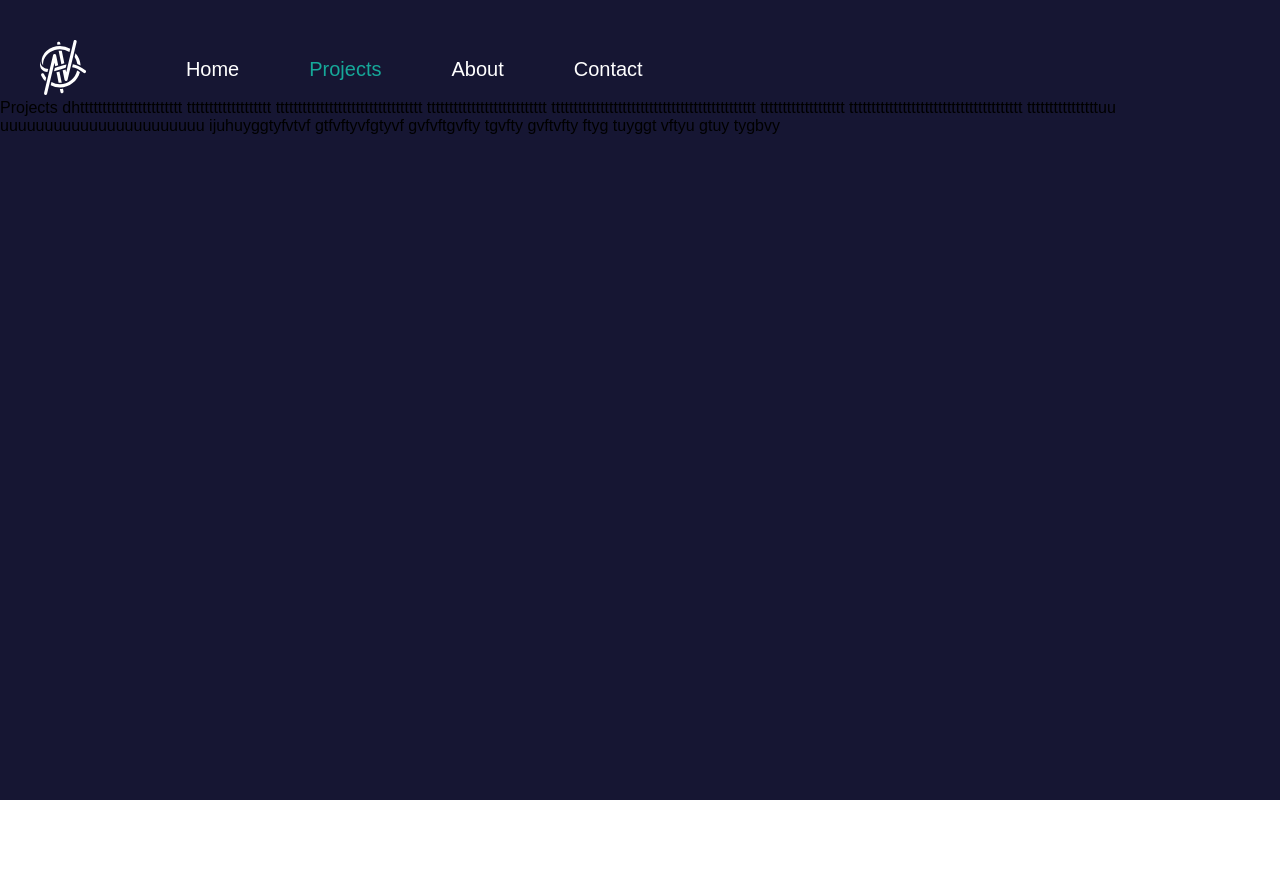
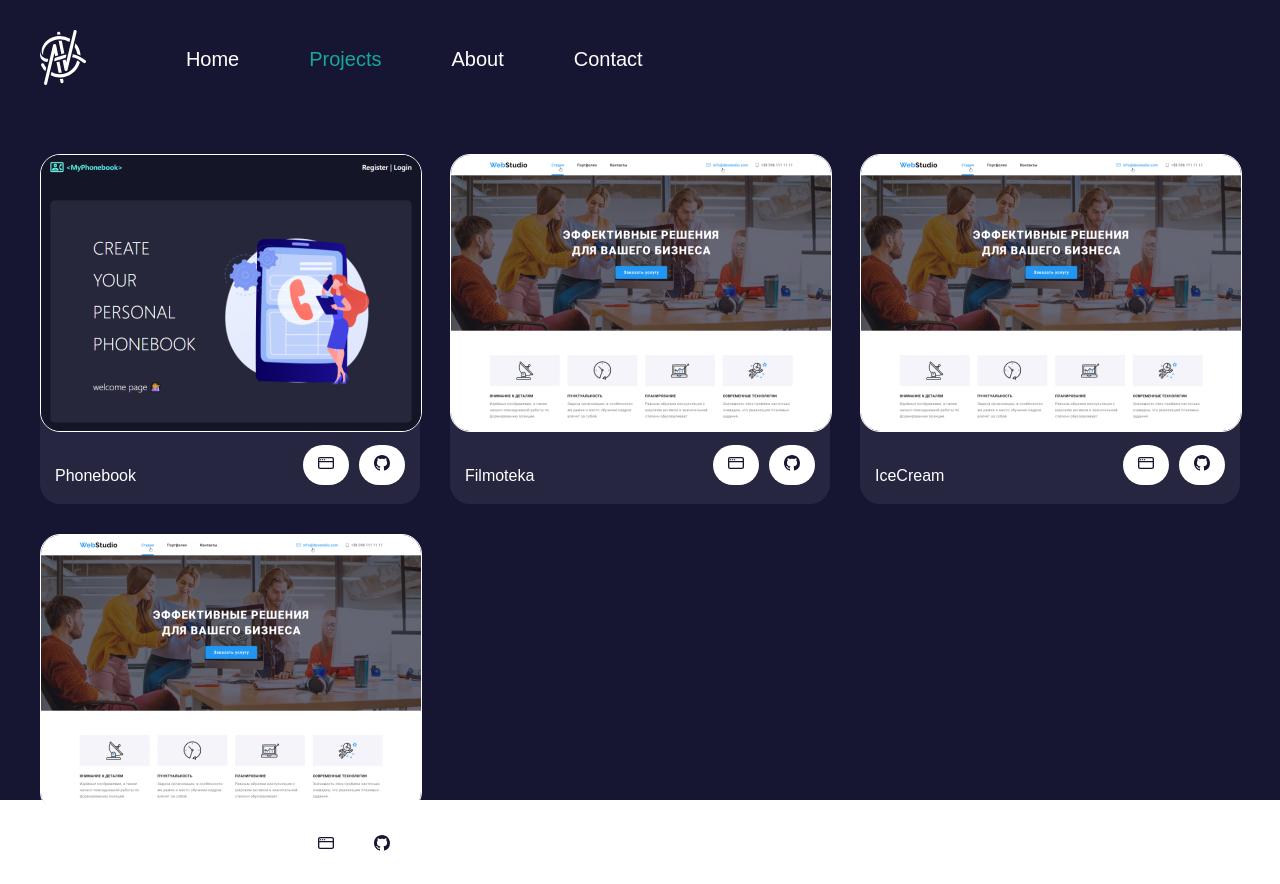
Before and after one commit to nikstyles/portfolio, a React app: page /portfolio/projects in a window 1280 px wide. Before the commit the page ends 800 px from the top, so only its background shows below. Built offline with nearby package versions, Linux system fonts and the light colour scheme.

Commit message:
add listProjects

```diff
--- a/src/components/App.js
+++ b/src/components/App.js
@@ -10,7 +10,7 @@ const WrapApp = styled.div`
 
 const Homepage = lazy(() => import('pages/Homepage'));
 const Projects = lazy(() => import('pages/Projects/Projects'));
-// const MovieDetails = lazy(() => import('pages/MovieDetails'));
+const About = lazy(() => import('pages/About/About'));
 
 export const App = () => {
   return (
@@ -20,7 +20,7 @@ export const App = () => {
         <Routes>
           <Route path="/" element={<Homepage />} />
           <Route path="/projects" element={<Projects />} />
-          {/* <Route path="/movies/:movieId/" element={<MovieDetails />}></Route> */}
+          <Route path="/about" element={<About />} />
           <Route path="*" element={<Homepage />} />
         </Routes>
       </Suspense>
--- a/src/components/CastInfo/index.js
+++ /dev/null
@@ -1 +0,0 @@
-export { default } from './CastInfo';
--- a/src/components/Navigation/Navigation.module.css
+++ b/src/components/Navigation/Navigation.module.css
@@ -4,7 +4,7 @@
   left: 0; */
   /* height: 30px; */
   /* width: 100%;*/
-  padding-top: 40px;
+  padding-top: 30px;
   background-color: #161633;
   /* border: none;
   display: flex;
--- /dev/null
+++ b/src/pages/About/About.jsx
@@ -0,0 +1,29 @@
+import Container from '../../components/Container/Container';
+// import styled from 'styled-components';
+
+// const HeroBanner = styled.div`
+//   box-sizing: border-box;
+
+//   width: 100%;
+//   height: 468px;
+//   background-color: ${props => props.theme.colors.primary};
+//   border-radius: ${props => props.theme.radii.big};
+//   position: relative;
+//   margin-top: 70px;
+//   padding: 80px 0;
+// `;
+
+export default function About() {
+  return (
+    <Container>
+      <div>
+        Projects dhttttttttttttttttttttttt ttttttttttttttttttt
+        ttttttttttttttttttttttttttttttttt ttttttttttttttttttttttttttt
+        tttttttttttttttttttttttttttttttttttttttttttttt ttttttttttttttttttt
+        ttttttttttttttttttttttttttttttttttttttt ttttttttttttttttuu
+        uuuuuuuuuuuuuuuuuuuuuuu ijuhuyggtyfvtvf gtfvftyvfgtyvf gvfvftgvfty
+        tgvfty gvftvfty ftyg tuyggt vftyu gtuy tygbvy
+      </div>
+    </Container>
+  );
+}
--- a/src/pages/Projects/Projects.jsx
+++ b/src/pages/Projects/Projects.jsx
@@ -1,14 +1,92 @@
-import React from 'react';
+import Container from '../../components/Container/Container';
+import styled from 'styled-components';
+// import { Link } from 'react-router-dom';
+import items from './items';
+import { BsGithub } from 'react-icons/bs';
+import { CgBrowser } from 'react-icons/cg';
+
+const ListProjects = styled.ul`
+  margin-top: 65px;
+  list-style: none;
+  display: flex;
+  flex-wrap: wrap;
+  gap: 30px;
+`;
+const ItemProjects = styled.li`
+  height: 350px;
+  border-radius: ${props => props.theme.radii.big};
+
+  background-color: rgba(255, 255, 255, 0.07);
+`;
+const WrapCoverProject = styled.div`
+  border-radius: ${props => props.theme.radii.big};
+  background: linear-gradient(transparent, #663ee1);
+  /* position: relative; */
+  z-index: -10;
+  width: 380px;
+  height: 276px;
+`;
+const CoverProject = styled.img`
+  border-radius: ${props => props.theme.radii.big};
+  border: solid 1px white;
+  :hover {
+    opacity: 20%;
+  }
+`;
+
+const WrapLink = styled.div`
+  display: flex;
+  align-items: center;
+  justify-content: center;
+  gap: 10px;
+`;
+const LinkButton = styled.a`
+  justify-content: center;
+  padding: 10px 15px;
+  border-radius: ${props => props.theme.radii.big};
+  background-color: ${props => props.theme.colors.text};
+  text-decoration: none;
+  color: ${props => props.theme.colors.background};
+
+  :hover {
+    background-color: ${props => props.theme.colors.primary};
+    color: ${props => props.theme.colors.text};
+  }
+`;
+
+const TitleName = styled.p`
+  color: ${props => props.theme.colors.text};
+`;
+const WrapInfo = styled.div`
+  display: flex;
+  align-items: flex-end;
+  justify-content: space-between;
+  padding: 15px;
+`;
 
 export default function Projects() {
+  const elements = items.map(({ id, toSite, toGithub, text, image }) => (
+    <ItemProjects key={id}>
+      <WrapCoverProject>
+        <CoverProject src={image} />
+      </WrapCoverProject>
+      <WrapInfo>
+        <TitleName>{text}</TitleName>
+        <WrapLink>
+          <LinkButton href={toSite} type="button" target="_blank">
+            <CgBrowser />
+          </LinkButton>
+          <LinkButton href={toGithub} type="button" target="_blank">
+            <BsGithub />
+          </LinkButton>
+        </WrapLink>
+      </WrapInfo>
+    </ItemProjects>
+  ));
+
   return (
-    <div>
-      Projects dhttttttttttttttttttttttt ttttttttttttttttttt
-      ttttttttttttttttttttttttttttttttt ttttttttttttttttttttttttttt
-      tttttttttttttttttttttttttttttttttttttttttttttt ttttttttttttttttttt
-      ttttttttttttttttttttttttttttttttttttttt ttttttttttttttttuu
-      uuuuuuuuuuuuuuuuuuuuuuu ijuhuyggtyfvtvf gtfvftyvfgtyvf gvfvftgvfty tgvfty
-      gvftvfty ftyg tuyggt vftyu gtuy tygbvy
-    </div>
+    <Container>
+      <ListProjects>{elements}</ListProjects>
+    </Container>
   );
 }
--- /dev/null
+++ b/src/pages/Projects/items.js
@@ -0,0 +1,40 @@
+import { nanoid } from 'nanoid';
+import webStudio from '../../images/project_web-studio.jpg';
+import phonebook from '../../images/project_phonebook.jpg';
+
+const items = [
+  {
+    id: nanoid(),
+    toSite: 'https://nikstyles.github.io/goit-react-hw-08-phonebook/',
+    toGithub: 'https://github.com/nikstyles/goit-react-hw-08-phonebook',
+    text: 'Phonebook',
+    tech: [],
+    image: phonebook,
+  },
+  {
+    id: nanoid(),
+    toSite: 'https://nadtosonna.github.io/js-team-project-4/',
+    toGithub: 'https://github.com/nadtosonna/js-team-project-4/',
+    text: 'Filmoteka',
+    tech: [],
+    image: webStudio,
+  },
+  {
+    id: nanoid(),
+    toSite: 'https://mkundeev.github.io/team-project/',
+    toGithub: 'https://github.com/mkundeev/team-project',
+    text: 'IceCream',
+    tech: [],
+    image: webStudio,
+  },
+  {
+    id: nanoid(),
+    toSite: 'https://nikstyles.github.io/goit-markup-hw-08/',
+    toGithub: 'https://github.com/nikstyles/goit-markup-hw-08/',
+    text: 'WebStudio',
+    tech: [],
+    image: webStudio,
+  },
+];
+
+export default items;
```
Also changed, not shown: src/components/CastInfo/CastInfo.js (deleted, +0 -26 lines), src/components/CastInfo/CastInfo.module.css (deleted, +0 -25 lines), src/images/project_phonebook.jpg (added), src/images/project_web-studio.jpg (added).
